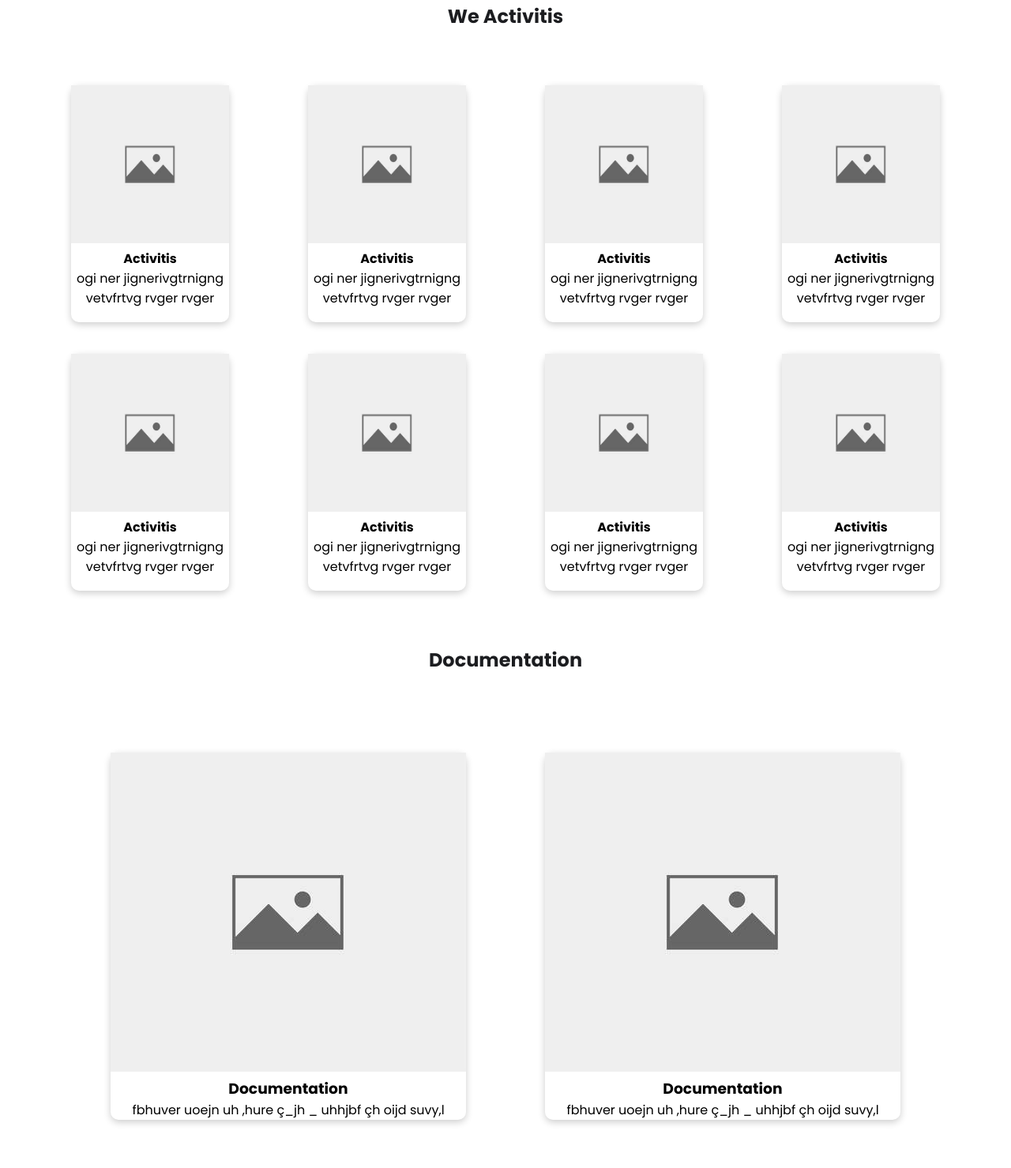
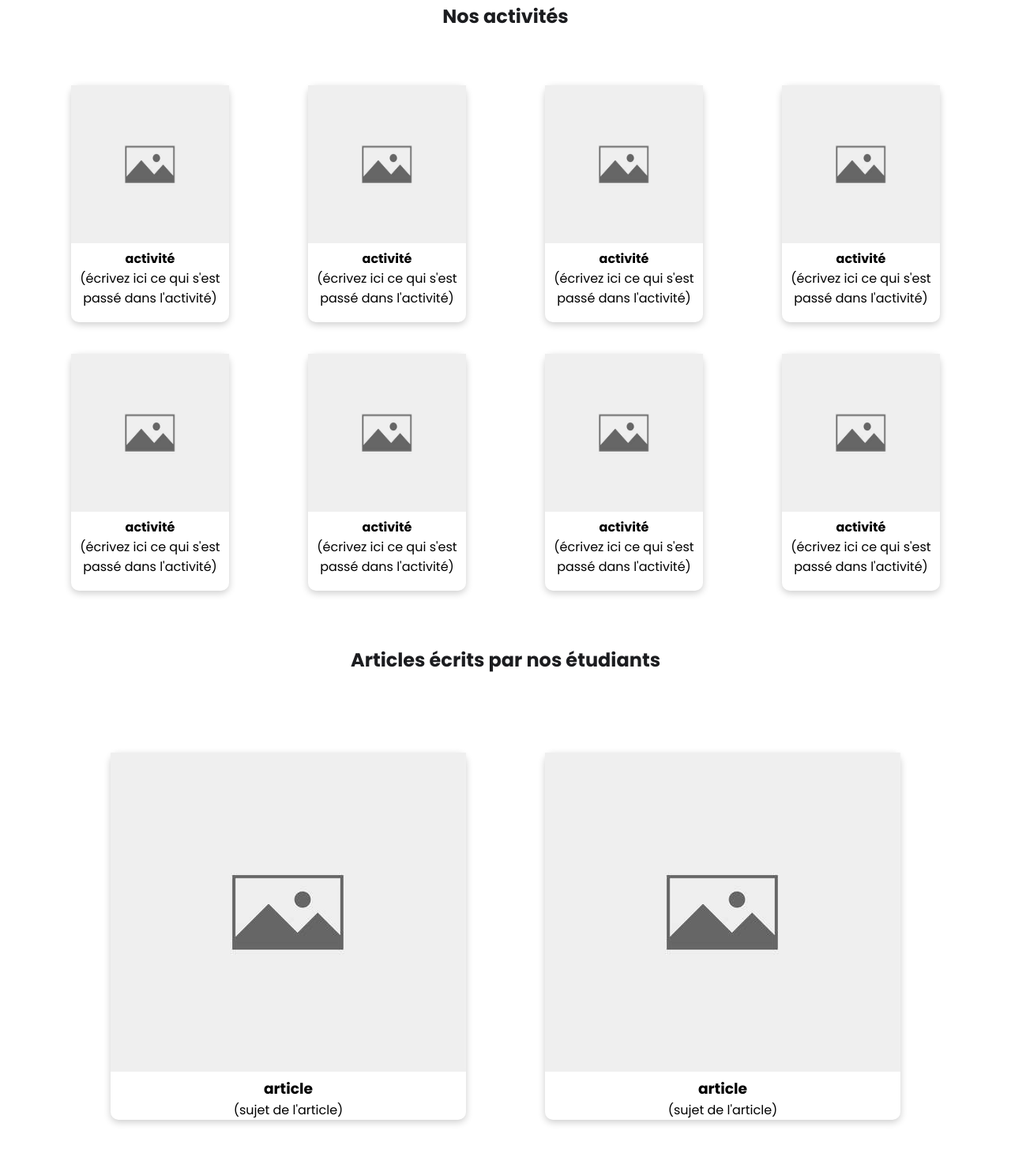
Before and after one commit to Atfios/media-shool, a plain HTML site: page index.html in a window 1280 px wide. Shown: the part 701-2180 px from the top of the page at 79% size. Drawn offline with Linux system fonts and the light colour scheme.

Commit message:
Update index.html

```diff
--- a/index.html
+++ b/index.html
@@ -21,81 +21,81 @@
         <div class="hero-content" id="hero-content">
           <h1>Imam El Bokhari</h1>
           <p>
-          primary School in Agdal, Rabat, Morocco
+          Ecole Préparatoire à Agdal, Rabat, Maroc
           </p>
           <div class="btn">
-            <a href="">Let's see my Activitis</a>
+            <a href="">Jetez un œil à nos activités</a>
           </div>
         </div>
       </div>
       <div class="main">
-        <h2>We Activitis</h2>
+        <h2>Nos activités</h2>
         <div class="act" id="act">
           <div class="cards">
             <div class="card">
               <img src="img/not-image.jpg" alt="" />
-              <h4>Activitis</h4>
-              <p>ogi ner jignerivgtrnigng vetvfrtvg rvger rvger</p>
+              <h4>activité</h4>
+              <p>(écrivez ici ce qui s'est passé dans l'activité)</p>
             </div>
             <div class="card">
               <img src="img/not-image.jpg" alt="" />
-              <h4>Activitis</h4>
-              <p>ogi ner jignerivgtrnigng vetvfrtvg rvger rvger</p>
+              <h4>activité</h4>
+              <p>(écrivez ici ce qui s'est passé dans l'activité)</p>
             </div>
             <div class="card">
               <img src="img/not-image.jpg" alt="" />
-              <h4>Activitis</h4>
-              <p>ogi ner jignerivgtrnigng vetvfrtvg rvger rvger</p>
+              <h4>activité</h4>
+              <p>(écrivez ici ce qui s'est passé dans l'activité)</p>
             </div>
             <div class="card">
               <img src="img/not-image.jpg" alt="" />
-              <h4>Activitis</h4>
-              <p>ogi ner jignerivgtrnigng vetvfrtvg rvger rvger</p>
+              <h4>activité</h4>
+              <p>(écrivez ici ce qui s'est passé dans l'activité)</p>
             </div>
             <div class="card">
               <img src="img/not-image.jpg" alt="" />
-              <h4>Activitis</h4>
-              <p>ogi ner jignerivgtrnigng vetvfrtvg rvger rvger</p>
+              <h4>activité</h4>
+              <p>(écrivez ici ce qui s'est passé dans l'activité)</p>
             </div>
             <div class="card">
               <img src="img/not-image.jpg" alt="" />
-              <h4>Activitis</h4>
-              <p>ogi ner jignerivgtrnigng vetvfrtvg rvger rvger</p>
+              <h4>activité</h4>
+              <p>(écrivez ici ce qui s'est passé dans l'activité)</p>
             </div>
             <div class="card">
               <img src="img/not-image.jpg" alt="" />
-              <h4>Activitis</h4>
-              <p>ogi ner jignerivgtrnigng vetvfrtvg rvger rvger</p>
+              <h4>activité</h4>
+              <p>(écrivez ici ce qui s'est passé dans l'activité)</p>
             </div>
             <div class="card">
               <img src="img/not-image.jpg" alt="" />
-              <h4>Activitis</h4>
-              <p>ogi ner jignerivgtrnigng vetvfrtvg rvger rvger</p>
+              <h4>activité</h4>
+              <p>(écrivez ici ce qui s'est passé dans l'activité)</p>
             </div>
           </div>
         </div>
-        <h2>Documentation</h2>
+        <h2>Articles écrits par nos étudiants</h2>
         <div class="doc" id="doc">
           <div class="cards">
             <div class="card">
               <img src="img/not-image.jpg" alt="">
-              <h3>Documentation</h3>
-              <p>fbhuver  uoejn uh ,hure ç_jh _ uhhjbf çh oijd suvy,l </p>
+              <h3>article</h3>
+              <p>(sujet de l'article)</p>
             </div>
             <div class="card">
               <img src="img/not-image.jpg" alt="">
-              <h3>Documentation</h3>
-              <p>fbhuver  uoejn uh ,hure ç_jh _ uhhjbf çh oijd suvy,l </p>
+              <h3>article</h3>
+              <p>(sujet de l'article)</p>
             </div>
             <div class="card">
               <img src="img/not-image.jpg" alt="">
-              <h3>Documentation</h3>
-              <p>fbhuver  uoejn uh ,hure ç_jh _ uhhjbf çh oijd suvy,l </p>
+              <h3>article</h3>
+              <p>(sujet de l'article)</p>
             </div>
             <div class="card">
               <img src="img/not-image.jpg" alt="">
-              <h3>Documentation</h3>
-              <p>fbhuver  uoejn uh ,hure ç_jh _ uhhjbf çh oijd suvy,l </p>
+              <h3>article</h3>
+              <p>(sujet de l'article)</p>
             </div>
           </div>
         </div>
```
